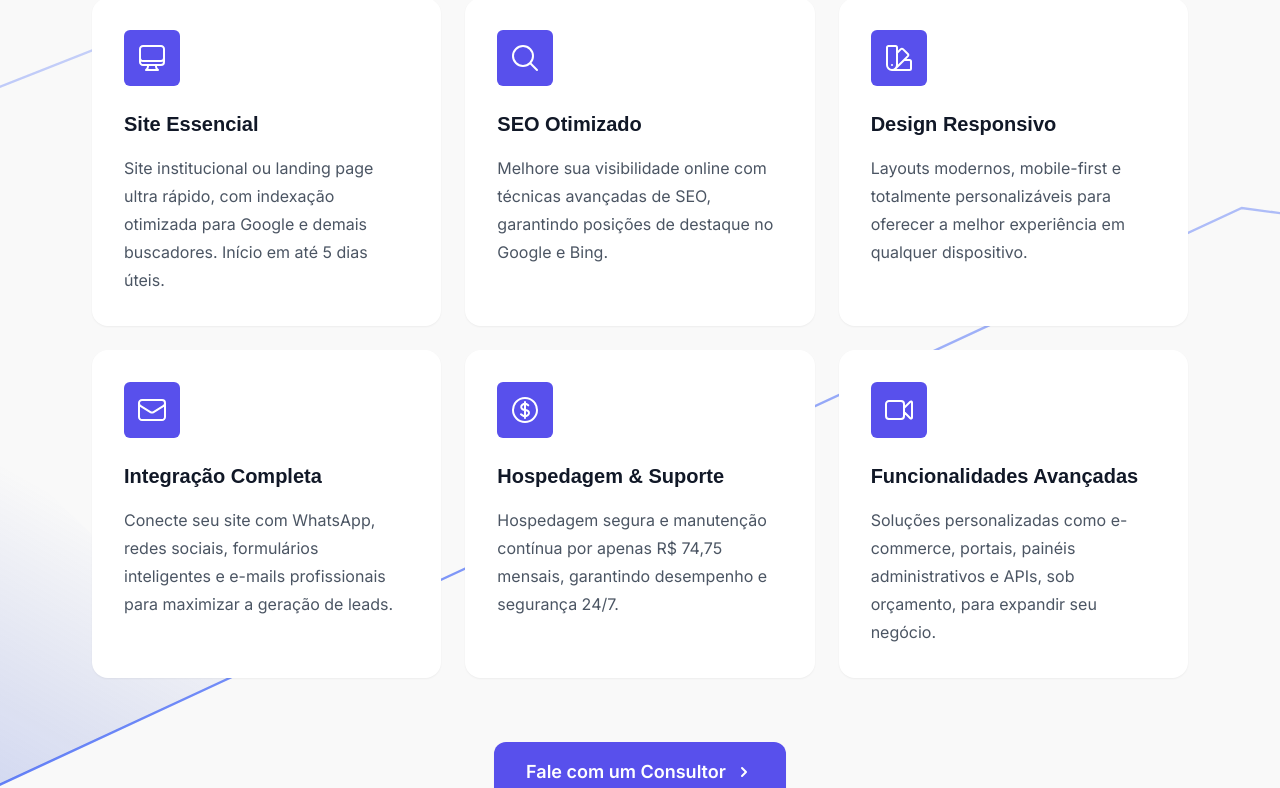
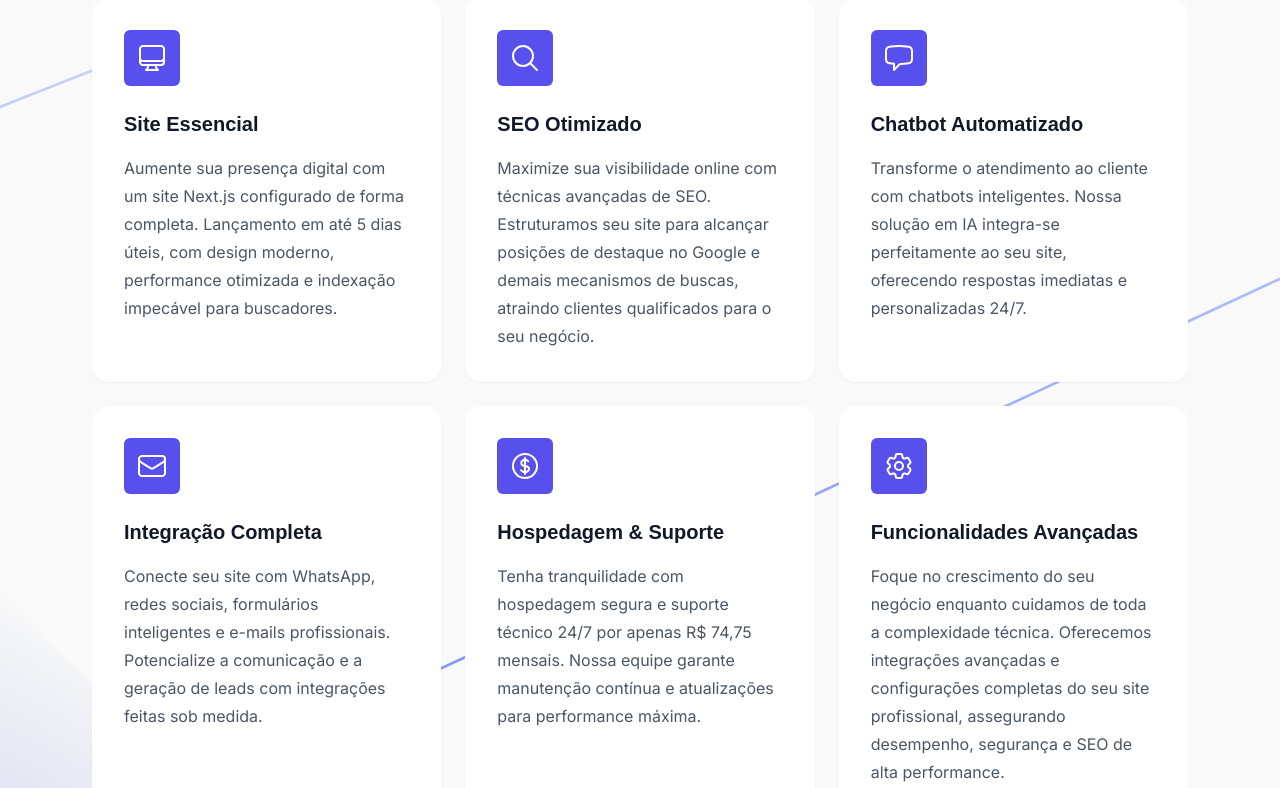
Before and after one commit to MarcoAgostinoo/kisite, a Next.js app: page / in a window 1280 px wide. Shown: the part 2843-3631 px from the top of the page. Built offline with nearby package versions, Linux system fonts and the light colour scheme; what tailwindcss-animated would draw is missing.

Commit message:
ajust2index130325

```diff
--- a/app/components/servicos/Servicos.tsx
+++ b/app/components/servicos/Servicos.tsx
@@ -2,8 +2,8 @@ import {
   ComputerDesktopIcon,
   MagnifyingGlassIcon,
   CurrencyDollarIcon,
-  VideoCameraIcon,
-  SwatchIcon,
+  ChatBubbleLeftIcon,
+  Cog6ToothIcon,
   EnvelopeIcon,
 } from "@heroicons/react/24/outline";
 
@@ -11,38 +11,38 @@ const features = [
   {
     name: "Site Essencial",
     description:
-      "Site institucional ou landing page ultra rápido, com indexação otimizada para Google e demais buscadores. Início em até 5 dias úteis.",
+      "Aumente sua presença digital com um site Next.js configurado de forma completa. Lançamento em até 5 dias úteis, com design moderno, performance otimizada e indexação impecável para buscadores.",
     icon: ComputerDesktopIcon,
   },
   {
     name: "SEO Otimizado",
     description:
-      "Melhore sua visibilidade online com técnicas avançadas de SEO, garantindo posições de destaque no Google e Bing.",
+      "Maximize sua visibilidade online com técnicas avançadas de SEO. Estruturamos seu site para alcançar posições de destaque no Google e demais mecanismos de buscas, atraindo clientes qualificados para o seu negócio.",
     icon: MagnifyingGlassIcon,
   },
   {
-    name: "Design Responsivo",
+    name: "Chatbot Automatizado",
     description:
-      "Layouts modernos, mobile-first e totalmente personalizáveis para oferecer a melhor experiência em qualquer dispositivo.",
-    icon: SwatchIcon,
+      "Transforme o atendimento ao cliente com chatbots inteligentes. Nossa solução em IA integra-se perfeitamente ao seu site, oferecendo respostas imediatas e personalizadas 24/7.",
+    icon: ChatBubbleLeftIcon,
   },
   {
     name: "Integração Completa",
     description:
-      "Conecte seu site com WhatsApp, redes sociais, formulários inteligentes e e-mails profissionais para maximizar a geração de leads.",
+      "Conecte seu site com WhatsApp, redes sociais, formulários inteligentes e e-mails profissionais. Potencialize a comunicação e a geração de leads com integrações feitas sob medida.",
     icon: EnvelopeIcon,
   },
   {
     name: "Hospedagem & Suporte",
     description:
-      "Hospedagem segura e manutenção contínua por apenas R$ 74,75 mensais, garantindo desempenho e segurança 24/7.",
+      "Tenha tranquilidade com hospedagem segura e suporte técnico 24/7 por apenas R$ 74,75 mensais. Nossa equipe garante manutenção contínua e atualizações para performance máxima.",
     icon: CurrencyDollarIcon,
   },
   {
     name: "Funcionalidades Avançadas",
     description:
-      "Soluções personalizadas como e-commerce, portais, painéis administrativos e APIs, sob orçamento, para expandir seu negócio.",
-    icon: VideoCameraIcon,
+      "Foque no crescimento do seu negócio enquanto cuidamos de toda a complexidade técnica. Oferecemos integrações avançadas e configurações completas do seu site profissional, assegurando desempenho, segurança e SEO de alta performance.",
+    icon: Cog6ToothIcon,
   },
 ];
 
```
